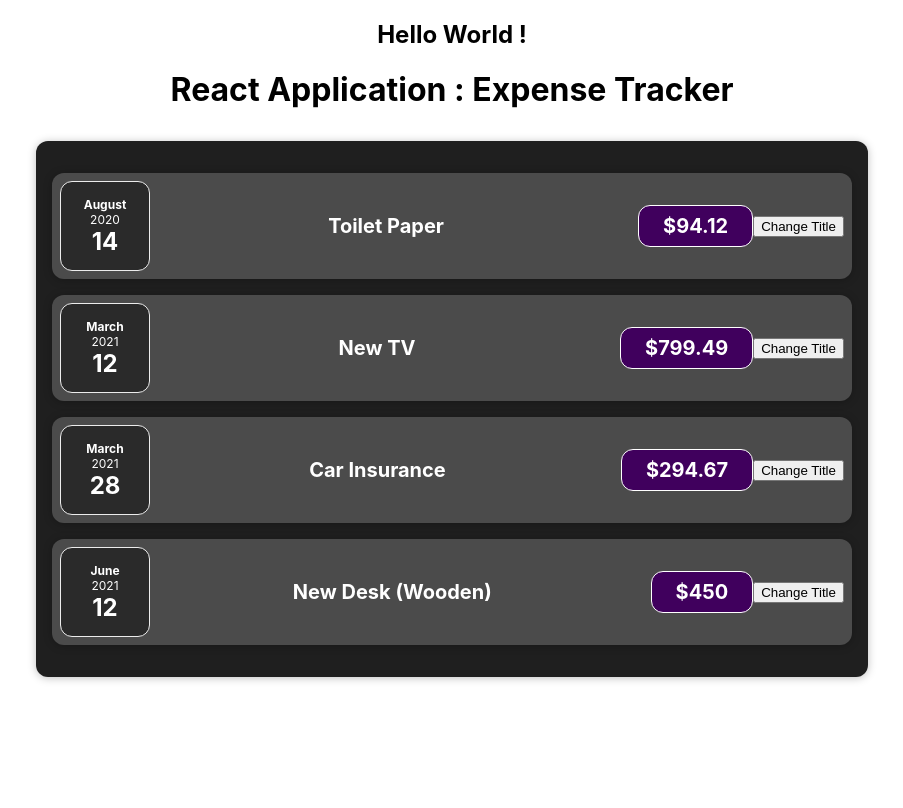
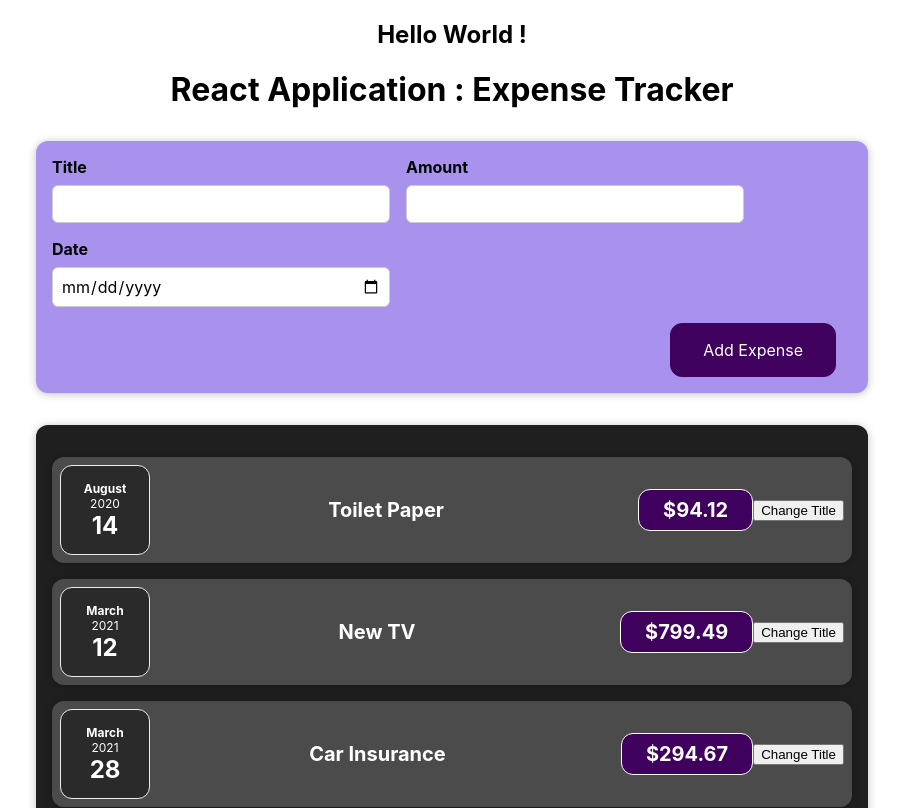
Before and after one commit to PanktiPatel99/First_React_app, a React (Create React App) app: page / in a window 1280 px wide. Shown: the top 808 px of the page, without its empty margins (188-1091 px from the left). Built offline with nearby package versions, Linux system fonts and the light colour scheme.

Commit message:
adding form inputs via new component

```diff
--- a/src/App.js
+++ b/src/App.js
@@ -1,6 +1,8 @@
 import React from "react";
 import "./App.css";
+
 import HelloWorld from "./components/HelloWorld";
+import NewExpense from "./components/NewExpense/NewExpense";
 import Expenses from "./components/Expenses/Expenses";
 
 const App = () => {
@@ -30,6 +32,7 @@
     <div className="App">
       <HelloWorld></HelloWorld>
       <h1>React Application : Expense Tracker</h1>
+      <NewExpense />
       <Expenses items={expenses} />
     </div>
   );
--- /dev/null
+++ b/src/components/NewExpense/ExpenseForm.css
@@ -0,0 +1,26 @@
+.new-expense__controls {
+  display: flex;
+  flex-wrap: wrap;
+  gap: 1rem;
+  margin-bottom: 1rem;
+  text-align: left;
+}
+
+.new-expense__control label {
+  font-weight: bold;
+  margin-bottom: 0.5rem;
+  display: block;
+}
+
+.new-expense__control input {
+  font: inherit;
+  padding: 0.5rem;
+  border-radius: 6px;
+  border: 1px solid #ccc;
+  width: 20rem;
+  max-width: 100%;
+}
+
+.new-expense__actions {
+  text-align: right;
+}
--- /dev/null
+++ b/src/components/NewExpense/ExpenseForm.js
@@ -0,0 +1,29 @@
+import React from "react";
+
+import "./ExpenseForm.css";
+
+const ExpenseForm = () => {
+  return (
+    <form>
+      <div className="new-expense__controls">
+        <div className="new-expense__control">
+          <label>Title</label>
+          <input type="text" />
+        </div>
+        <div className="new-expense__control">
+          <label>Amount</label>
+          <input type="number" min="0.01" step="0.01" />
+        </div>
+        <div className="new-expense__control">
+          <label>Date</label>
+          <input type="date" min="2019-01-01" max="2022-12-31" />
+        </div>
+      </div>
+      <div className="new-expense__actions">
+        <button type="submit">Add Expense</button>
+      </div>
+    </form>
+  );
+};
+
+export default ExpenseForm;
--- /dev/null
+++ b/src/components/NewExpense/NewExpense.css
@@ -0,0 +1,38 @@
+.new-expense {
+  background-color: #a892ee;
+  padding: 1rem;
+  margin: 2rem auto;
+  width: 50rem;
+  max-width: 95%;
+  border-radius: 12px;
+  text-align: center;
+  box-shadow: 0 1px 8px rgba(0, 0, 0, 0.25);
+}
+
+.new-expense button {
+  font: inherit;
+  cursor: pointer;
+  padding: 1rem 2rem;
+  border: 1px solid #40005d;
+  background-color: #40005d;
+  color: white;
+  border-radius: 12px;
+  margin-right: 1rem;
+}
+
+.new-expense button:hover,
+.new-expense button:active {
+  background-color: #510674;
+  border-color: #510674;
+}
+
+.new-expense button.alternative {
+  color: #220131;
+  border-color: transparent;
+  background-color: transparent;
+}
+
+.new-expense button.alternative:hover,
+.new-expense button.alternative:active {
+  background-color: #ddb3f8;
+}
--- /dev/null
+++ b/src/components/NewExpense/NewExpense.js
@@ -0,0 +1,14 @@
+import React from "react";
+
+import ExpenseForm from "./ExpenseForm";
+import "./NewExpense.css";
+
+const NewExpense = () => {
+  return (
+    <div className="new-expense">
+      <ExpenseForm />
+    </div>
+  );
+};
+
+export default NewExpense;
```
